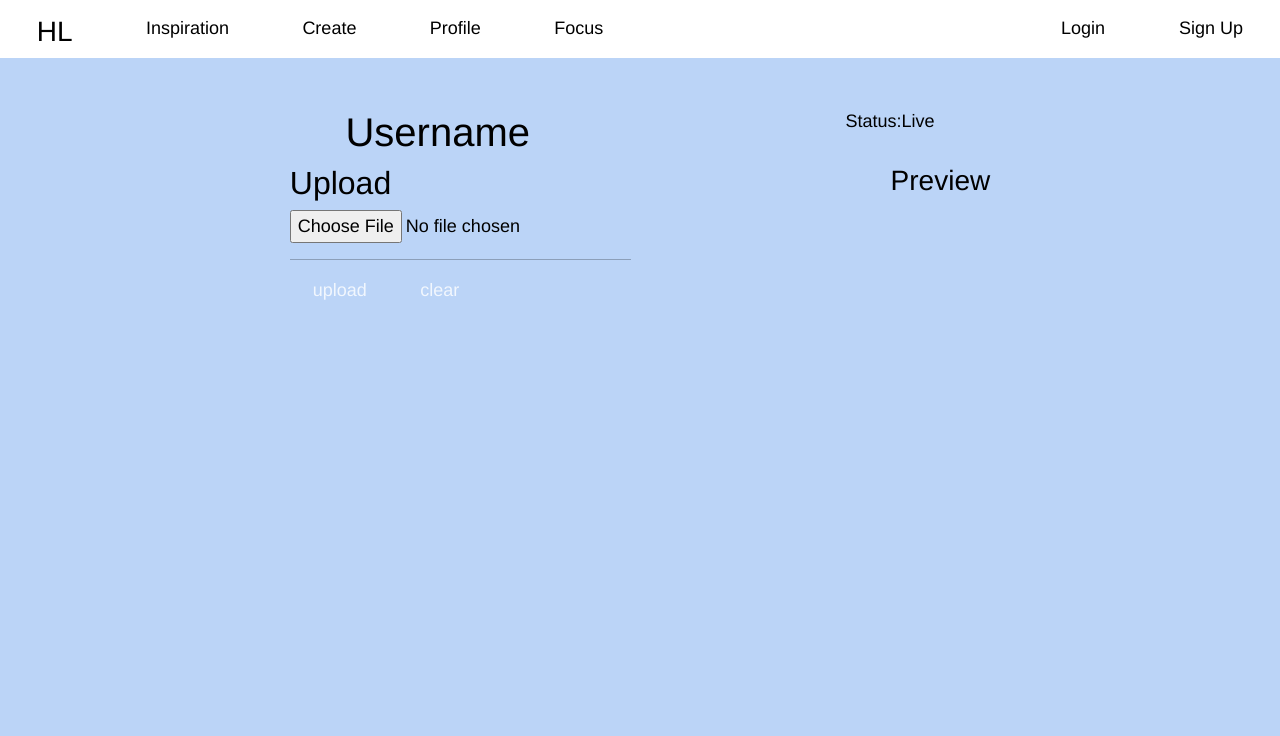
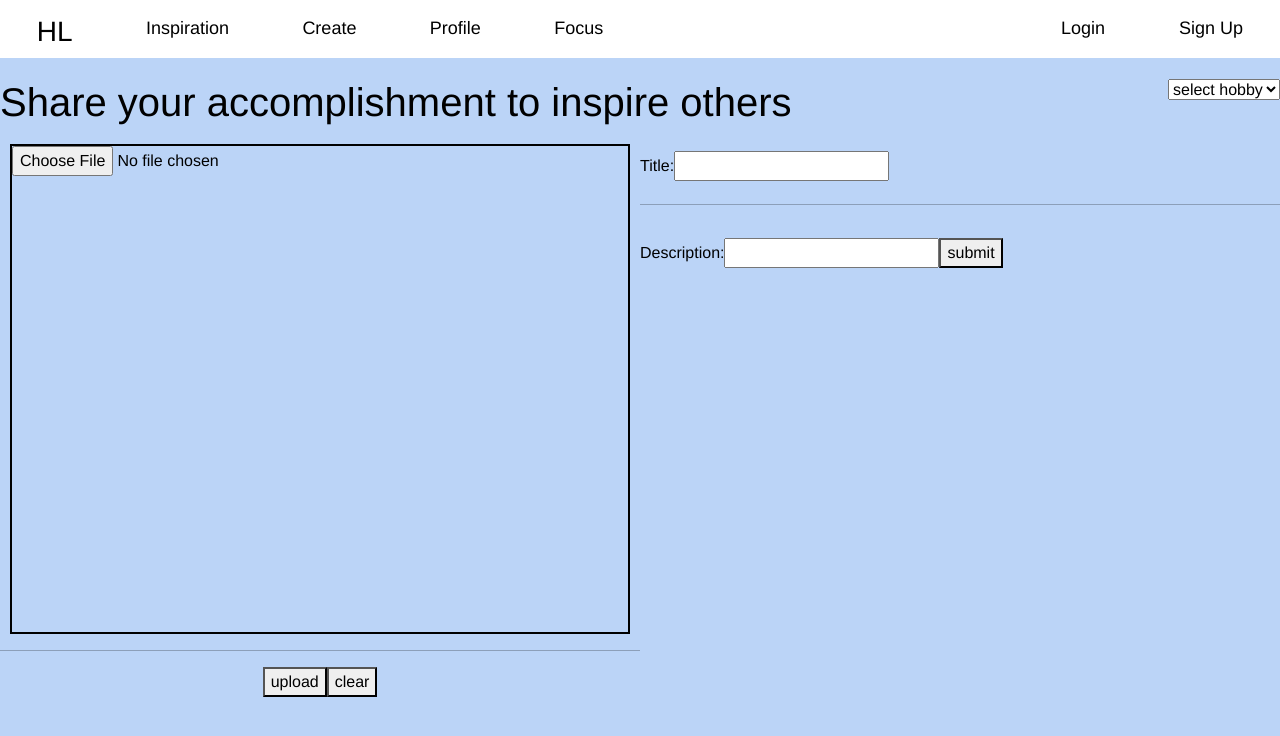
Before and after one commit to ylopez25/hobby_lobby, a React (Create React App) app: page /create in a window 1280 px wide. Shown: the top 736 px of the page. Built offline with nearby package versions, Linux system fonts and the light colour scheme.

Commit message:
upload rearrangement

```diff
--- a/src/components/Focus.css
+++ b/src/components/Focus.css
@@ -1,42 +1,41 @@
-
-:root{
+:root {
   --red: #f54e4e;
   --green: #4aec8c;
 }
 
-    .main{
+.main {
   padding-top: 50px;
   max-width: 340px;
   margin: 0 auto;
   text-align: center;
 }
-  button{
+.main button {
   background-color: transparent;
-    color: rgba(255,255,255,0.8);
-    border:0;
+  color: rgba(255, 255, 255, 0.8);
+  border: 0;
   display: inline-block;
   width: 100px;
   cursor: pointer;
 }
 
-  button.with-text{
+.main button.with-text {
   width: auto;
-    color:black;
-    background-color:rgba(255,255,255,0.1);
+  color: black;
+  background-color: rgba(255, 255, 255, 0.1);
   border: 2px solid;
-    border-radius:10px;
+  border-radius: 10px;
   padding: 10px 20px;
   font-size: 1.4rem;
   line-height: 36px;
 }
-  button.with-text svg{
+.main button.with-text svg {
   width: 36px;
-    float:left;
+  float: left;
   margin-right: 5px;
 }
 
-  label{
-    display:block;
+label {
+  display: block;
   margin-bottom: 10px;
   margin-top: 20px;
   text-transform: capitalize;
--- a/src/components/Upload.css
+++ b/src/components/Upload.css
@@ -1,12 +1,33 @@
-.profile_info {
-  padding:30px;
-  font-size: large;
+.upload_section {
+  display: flex;
+  justify-content: space-around;
 }
-.profile_username {
+.upload_img {
+  width: 50%;
+  height: 700px;
+}
+.upload_details {
+  /* background-color: pink; */
+  width: 50%;
+}
+
+.upload_title {
   display: flex;
-  justify-content: space-evenly;
+  justify-content: space-between;
 }
-.profile_imgupload {
+
+h1 {
   display: flex;
-  justify-content: space-evenly;
+  justify-content: center;
 }
+
+.upload_buttons {
+  display: flex;
+  justify-content: center;
+}
+
+.upload_box {
+  border: 2px solid;
+  margin: 10px;
+  height: 70%;
+}
--- a/src/components/Upload.js
+++ b/src/components/Upload.js
@@ -12,21 +12,20 @@ export default function Update() {
   };
 
   return (
-    <div className="profile_info">
-      <div className="profile_username">
-        <h1>Username</h1>
-        <p>Status:Live</p>
+    <div className="upload">
+      <div className="upload_title">
+        <h1>Share your accomplishment to inspire others</h1>
+        <div>
+          <select name="" id="">
+            <option value="hobby">select hobby</option>
+            <option value="hobby">crotchet</option>
+            <option value="hobby">swimming</option>
+          </select>
         </div>
-      <div className="profile_imgupload">
-        <div>
-          <h2>Upload</h2>
-          <input type="file" onChange={imgFilehandler} />
-          <hr />
-          <button>upload</button>
-          <button>clear</button>
       </div>
-        <div>
-          <h3>Preview</h3>
+      <div className="upload_section">
+        <div className="upload_img">
+          <div className="upload_box">
             {imgfile.map((elem) => {
               return (
                 <>
@@ -36,6 +35,23 @@ export default function Update() {
                 </>
               );
             })}
+            <input type="file" onChange={imgFilehandler} />
+          </div>
+          <hr />
+          <div className="upload_buttons">
+            <button>upload</button>
+            <button>clear</button>
+          </div>
+        </div>
+        <div className="upload_details">
+          <label htmlFor="title">Title:</label>
+          <input type="title" />
+          <hr />
+          <label htmlFor="title">Description:</label>
+          <input type="text" />
+          <button>
+            submit
+          </button>
         </div>
       </div>
     </div>
```
Lines whose indentation alone changed are shown as unchanged.
